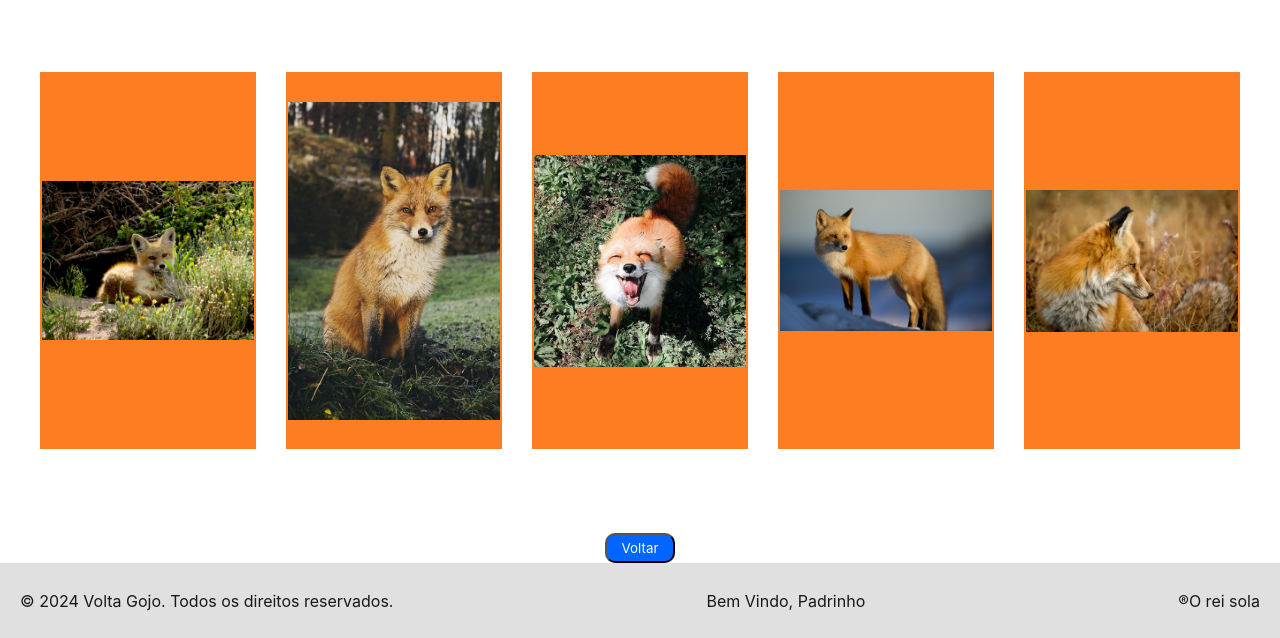
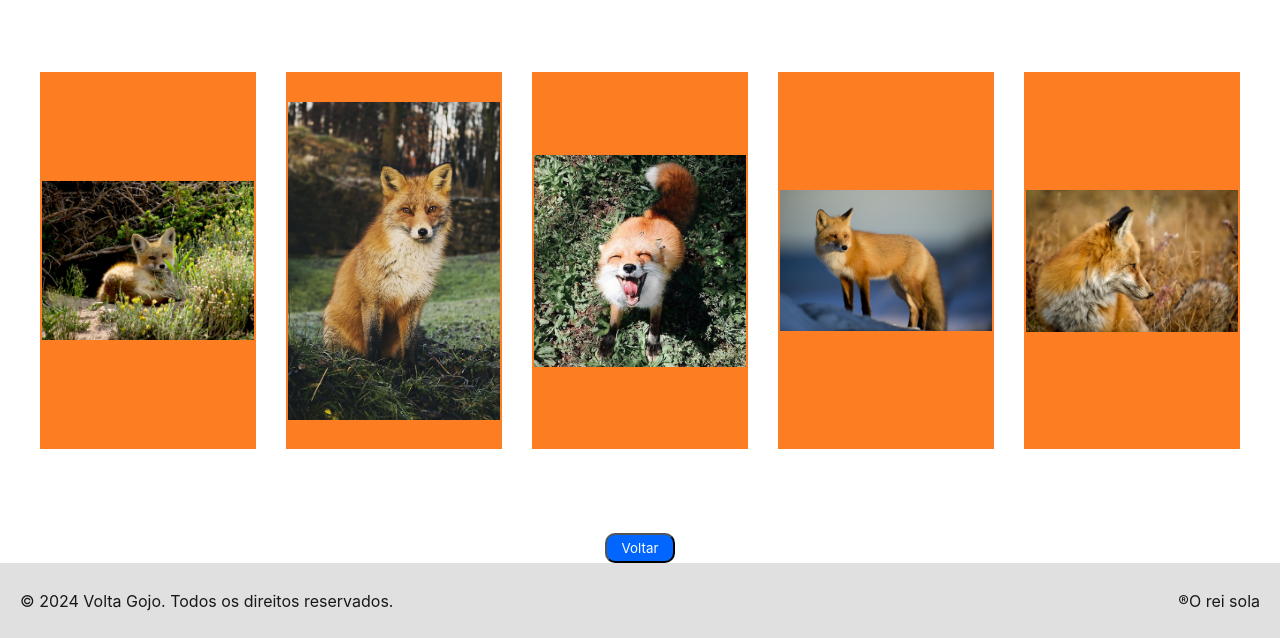
Before and after one commit to nicolas-lr/nicolas-lr.github.io, a plain HTML site: page Sobre.html in a window 1280 px wide. Shown: the part 190-828 px from the top of the page. Drawn offline with Linux system fonts and the light colour scheme.

Commit message:
Update Sobre.html

```diff
--- a/Sobre.html
+++ b/Sobre.html
@@ -130,7 +130,7 @@
     </main>
 
     <footer>
-        <p> © 2024 Volta Gojo. Todos os direitos reservados. </p>  <p>Bem Vindo, Padrinho </p>  <p>®O rei sola </p>
+        <p> © 2024 Volta Gojo. Todos os direitos reservados. </p>  <p>®O rei sola </p>
     </footer>
 
     <script src="script.js"></script>
```
